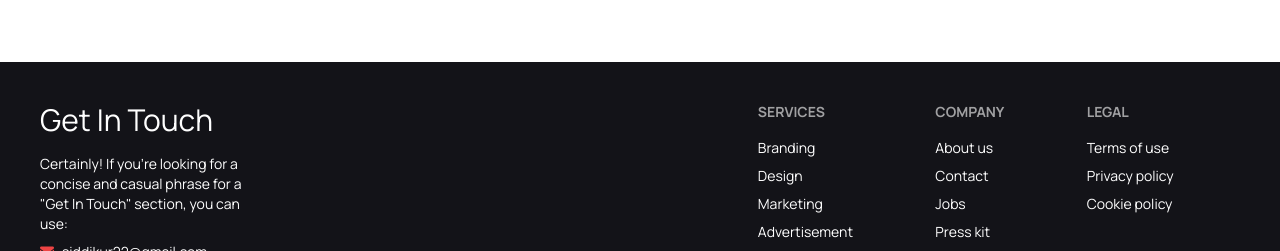
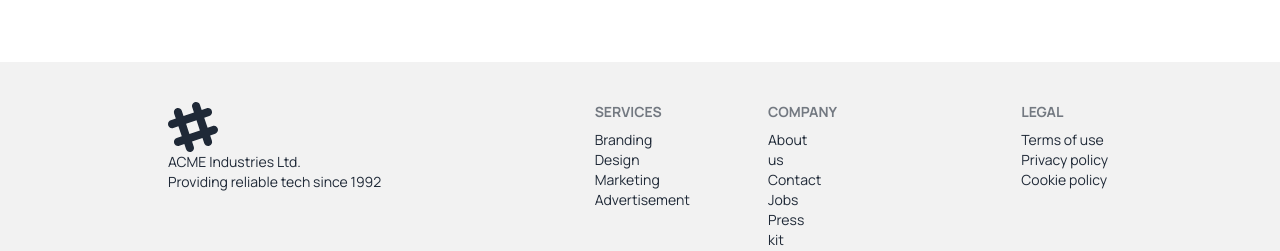
Before and after one commit to Siddikur-22/B9-A3, a plain HTML site: page index.html in a window 1280 px wide. Shown: the part 4515-4766 px from the top of the page. Drawn offline with nearby package versions, Linux system fonts and the light colour scheme.

Commit message:
footer complated

```diff
--- a/index.html
+++ b/index.html
@@ -237,12 +237,12 @@
                     <div class="">
                         <!-- card 1 start -->
                         <div class="lg:flex gap-5 ">
-                            <div>
+                            <div class="flex justify-center">
                                 <img src="Images/5.png" alt="">
                             </div>
                             <div class="">
                                 <div class="">
-                                    <div>
+                                    <div class="ml-20 md:ml-0 ">
                                         <div class="rating gap-2">
                                             <input type="radio" name="rating-2"
                                                 class="mask mask-star-2 bg-orange-400" />
@@ -260,15 +260,15 @@
 
                                 </div>
                                 <div>
-                                    <h1 class="font-extrabold">World Cup Flags Football</h1>
-                                    <p class="text-xs mt-1 text-p-font w-1/2">It seems like your question is a bit
+                                    <h1 class="font-extrabold ml-20 md:ml-0">World Cup Flags Football</h1>
+                                    <p class="text-xs mt-1 ml-16 md:ml-0 text-p-font  text-center md:w-1/2 w-2/3">It seems like your question is a bit
                                         unclear, but I'll try to. provide some information </p>
                                 </div>
-                                <div class="lg:flex mt-1 grid lg:gap-5">
-                                    <h1 class="text-lg text-red-600  font-extrabold">Price - $22.00</h1>
-                                    <div class="text-xs mt-1 flex">
-                                        <i class="fa-solid fa-cart-shopping mt-1 mr-2"></i>
-                                        <p class="text-p-font">Delivery Fee : Free</p>
+                                <div class="lg:flex mt-2 grid lg:gap-5">
+                                    <h1 class="text-lg text-red-600 flex justify-center   font-extrabold">Price - $22.00</h1>
+                                    <div class="text-xs mt-1 flex ml-28 md:ml-0">
+                                        <i class="fa-solid fa-cart-shopping mt-1 mr-2  "></i>
+                                        <p class="text-p-font ">Delivery Fee : Free</p>
                                     </div>
                                 </div>
                             </div>
@@ -766,9 +766,10 @@
 
     </main>
     <!-- Footer--->
-    <section>
-        <div>
+    <!-- <section>
+        <div class="">
             <footer class="footer p-10 bg-bg-color bg-opacity-3  text-white">
+             <div class="grid grid-cols-1 md:grid-cols-3">
                 <aside>
                     <h1 class="text-3xl mb-2">Get In Touch</h1>
                     <p class="w-1/3"> Certainly! If you're looking for a concise and casual phrase for a "Get In Touch"
@@ -785,6 +786,7 @@
 
                     </div>
                 </aside>
+                <div class="">
                     <nav>
                         <header class="footer-title">Services</header>
                         <a class="link link-hover">Branding</a>
@@ -793,21 +795,65 @@
                         <a class="link link-hover">Advertisement</a>
                     </nav>
                     <nav>
-                    <header class="footer-title">Company</header>
+                        <header class="footer-title">Support</header>
                         <a class="link link-hover">About us</a>
                         <a class="link link-hover">Contact</a>
                         <a class="link link-hover">Jobs</a>
                         <a class="link link-hover">Press kit</a>
                     </nav>
+                </div>
                 <nav>
                     <header class="footer-title">Legal</header>
                     <a class="link link-hover">Terms of use</a>
                     <a class="link link-hover">Privacy policy</a>
                     <a class="link link-hover">Cookie policy</a>
                 </nav>
+             </div>
+            </footer>
+        </div>
+    </section> -->
+
+    <section>
+        <div class="">
+            <footer class="footer p-10 bg-base-200 text-base-content">
+                <div class="grid grid-cols-1 md:grid-cols-3 ml-10 md:ml-32 justify-center  md:gap-52">
+                    <aside>
+                        <svg width="50" height="50" viewBox="0 0 24 24" xmlns="http://www.w3.org/2000/svg" fill-rule="evenodd" clip-rule="evenodd" class="fill-current"><path d="M22.672 15.226l-2.432.811.841 2.515c.33 1.019-.209 2.127-1.23 2.456-1.15.325-2.148-.321-2.463-1.226l-.84-2.518-5.013 1.677.84 2.517c.391 1.203-.434 2.542-1.831 2.542-.88 0-1.601-.564-1.86-1.314l-.842-2.516-2.431.809c-1.135.328-2.145-.317-2.463-1.229-.329-1.018.211-2.127 1.231-2.456l2.432-.809-1.621-4.823-2.432.808c-1.355.384-2.558-.59-2.558-1.839 0-.817.509-1.582 1.327-1.846l2.433-.809-.842-2.515c-.33-1.02.211-2.129 1.232-2.458 1.02-.329 2.13.209 2.461 1.229l.842 2.515 5.011-1.677-.839-2.517c-.403-1.238.484-2.553 1.843-2.553.819 0 1.585.509 1.85 1.326l.841 2.517 2.431-.81c1.02-.33 2.131.211 2.461 1.229.332 1.018-.21 2.126-1.23 2.456l-2.433.809 1.622 4.823 2.433-.809c1.242-.401 2.557.484 2.557 1.838 0 .819-.51 1.583-1.328 1.847m-8.992-6.428l-5.01 1.675 1.619 4.828 5.011-1.674-1.62-4.829z"></path></svg>
+                        <p>ACME Industries Ltd.<br/>Providing reliable tech since 1992</p>
+                      </aside>
+                     <div class="grid grid-cols-2 md:grid-cols-2 gap-10 md:gap-32">
+                      <div>
+
+                            <header class="footer-title">Services</header>
+                            <a class="link link-hover">Branding</a><br>
+                            <a class="link link-hover">Design</a><br>
+                            <a class="link link-hover">Marketing</a><br>
+                            <a class="link link-hover">Advertisement</a><br>
+
+                      </div>
+                       <div>
+
+                            <header class="footer-title">Company</header>
+                            <a class="link link-hover">About us</a><br>
+                            <a class="link link-hover">Contact</a><br>
+                            <a class="link link-hover">Jobs</a><br>
+                            <a class="link link-hover">Press kit</a><br>
+
+                       </div>
+                     </div >
+                      <div class="ml-16 md:ml-0">
+                        <nav>
+                            <header class="footer-title">Legal</header>
+                            <a class="link link-hover">Terms of use</a><br>
+                            <a class="link link-hover">Privacy policy</a><br>
+                            <a class="link link-hover">Cookie policy</a><br>
+                          </nav>
+                      </div>
+                </div>
               </footer>
         </div>
     </section>
+
 </body>
 
 </html>
```
Lines whose indentation alone changed are shown as unchanged.
